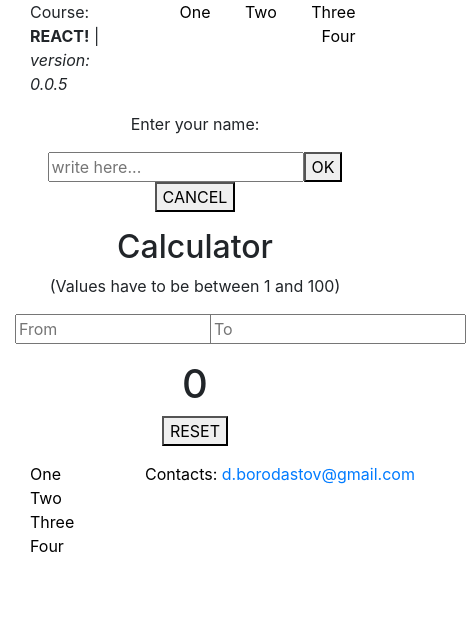
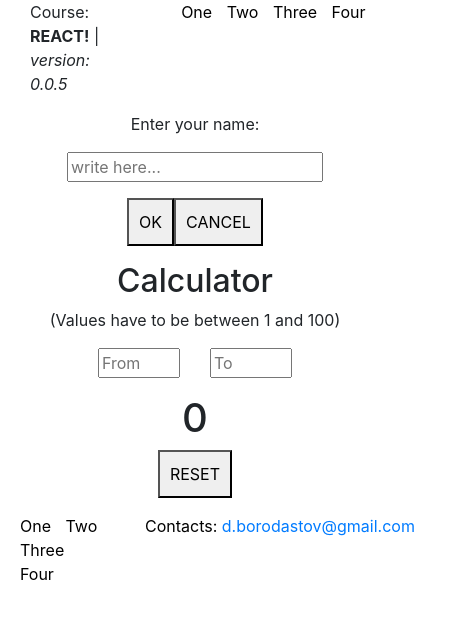
Before and after one commit to Demoferm/counter, a React (Create React App) app: page / in a window 390 px wide. Shown: the top 618 px of the page, 466 px wide, since content can reach past the window. Built offline with nearby package versions, Linux system fonts and the light colour scheme.

Commit message:
mobile version

```diff
--- a/public/style.css
+++ b/public/style.css
@@ -7,6 +7,10 @@ body {
 
 html {
     height: 700px;
+}
+
+button {
+    padding: 10px;
 }
 
 
@@ -21,8 +25,8 @@ a:hover {
     /*font-family: 'FuturaPT',Arial,sans-serif;*/
     font-size: 16px;
     display: inline-block;
-    padding-left: 15px;
-    padding-right: 15px;
+    padding-left: 5px;
+    padding-right: 5px;
     margin: 0px;
     color: #000000;
     white-space: nowrap;
--- a/src/Components/Content/Content.js
+++ b/src/Components/Content/Content.js
@@ -39,8 +39,8 @@ function Content(props) {
         <div className='row'>
             <div className='col-12' align='center'>
                 <p>Enter your name:</p>
-                <p><input type='text' id='name' color='red' placeholder='write here...'/>
-                    <button onClick={() => {
+                <p><input type='text' id='name' color='red' placeholder='write here...'/></p>
+                <p> <button onClick={() => {
                         props.onButtonClick(document.getElementById('name').value)
                     }}>OK
                     </button>
@@ -93,11 +93,11 @@ function Content(props) {
                         <p align='center'>(Values have to be between 1 and 100)</p>
                     </div>
                     <div className='col-6'>
-                        <p align='right'><input type='text' name='lower' placeholder='From' onChange={onChangeRange}/>
+                        <p align='right'><input type='text' size='3' name='lower' placeholder='From' onChange={onChangeRange}/>
                         </p>
                     </div>
                     <div className='col-6'>
-                        <p align='left'><input type='text' name='upper' placeholder='To' onChange={onChangeRange}/></p>
+                        <p align='left'><input type='text' size = '3' name='upper' placeholder='To' onChange={onChangeRange}/></p>
                     </div>
                     <div align='right' className='col-4'>
                         <p>{range.reverse().map(el => <button key={-el} onClick={() => {
```
